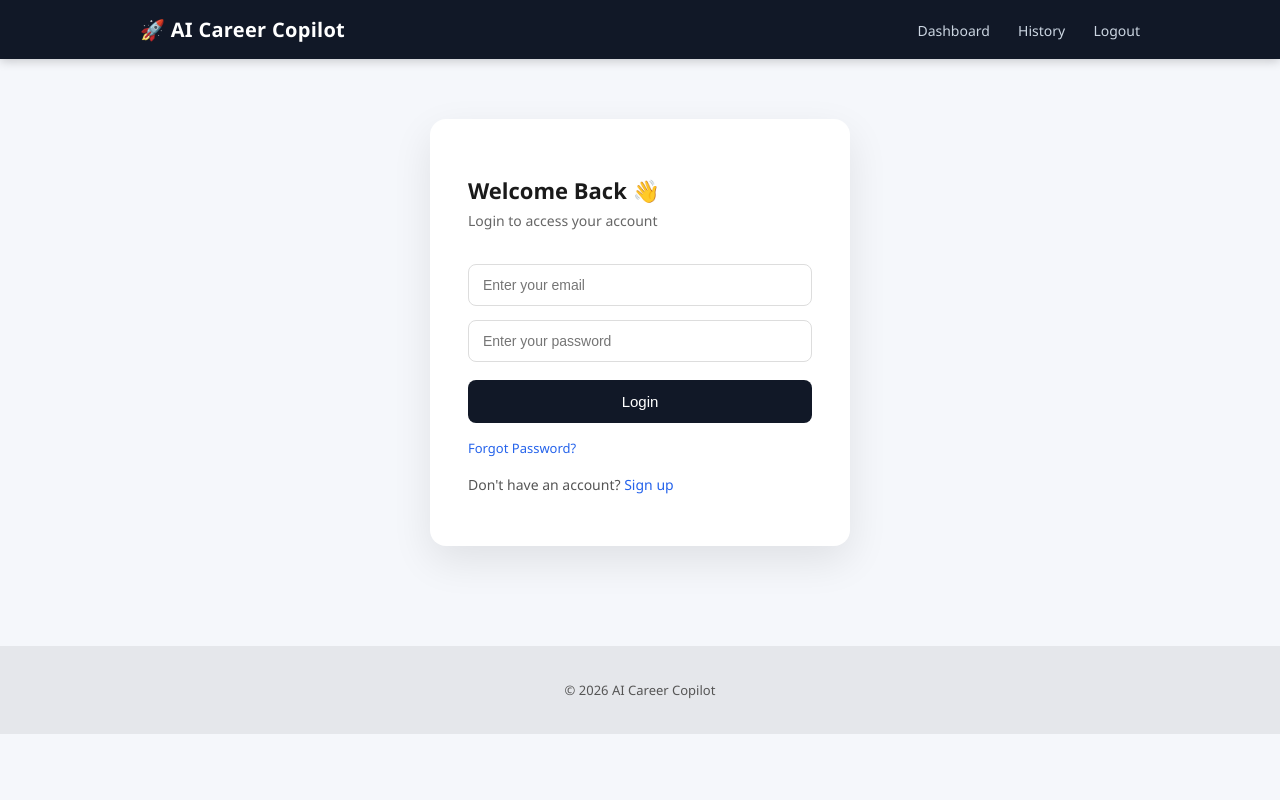
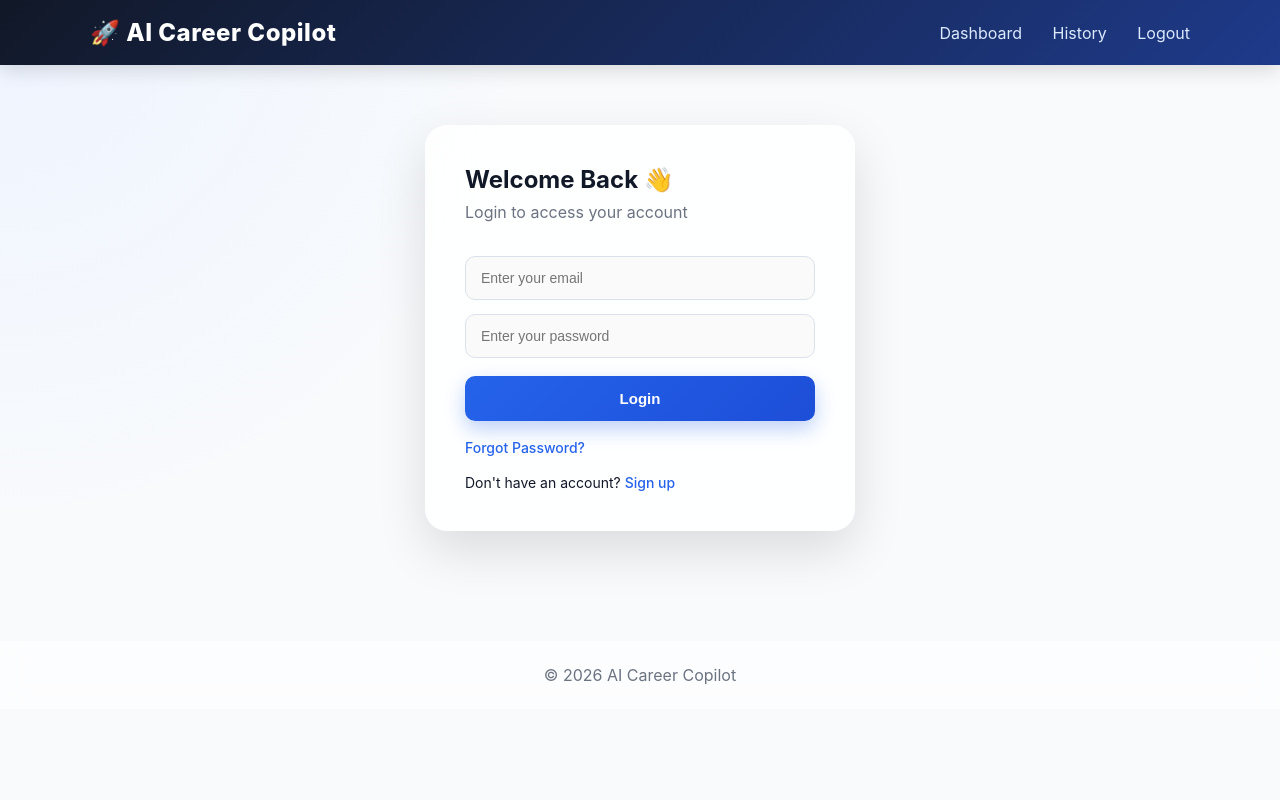
Before and after one commit to sakshidangi2006/AI_Resume_Analyzer, a Flask app: page /login in a window 1280 px wide. Run offline with Flask 3, Linux system fonts and the light colour scheme.

Commit message:
style.css

```diff
--- a/static/style.css
+++ b/static/style.css
@@ -1,28 +1,78 @@
-/* ===== RESET & BASE ===== */
-*, *::before, *::after {
+
+/* ===== RESET ===== */
+*,
+*::before,
+*::after {
 box-sizing: border-box;
+margin: 0;
+padding: 0;
 }
 
-body {
-    margin: 0;
-    font-family: 'Segoe UI', Arial, sans-serif;
-    background: #f5f7fb;
-    color: #1a1a1a;
+/* ===== ROOT COLORS ===== */
+:root {
+--primary: #2563eb;
+--primary-dark: #1d4ed8;
+--success: #16a34a;
+--warning: #d97706;
+--danger: #dc2626;
+
+--text: #111827;
+--muted: #6b7280;
+
+--white: #ffffff;
+
+--shadow-sm: 0 4px 15px rgba(0,0,0,0.05);
+--shadow-md: 0 10px 30px rgba(0,0,0,0.08);
+--shadow-lg: 0 20px 50px rgba(0,0,0,0.12);
+
+--radius: 16px;
+
 }
 
-/* ===== LAYOUT ===== */
+/* ===== BODY ===== */
+body {
+font-family: 'Inter', 'Segoe UI', sans-serif;
+color: var(--text);
+min-height: 100vh;
+
+background:
+    radial-gradient(circle at top left,
+    #eef4ff 0%,
+    #f8fafc 35%),
+
+    radial-gradient(circle at bottom right,
+    #dbeafe 0%,
+    #f1f5f9 40%);
+
+background-attachment: fixed;
+
+}
+
+/* ===== CONTAINER ===== */
 .container {
-    width: 88%;
-    max-width: 1000px;
+width: 90%;
+max-width: 1100px;
 margin: auto;
 }
 
 /* ===== HEADER ===== */
 header {
-    background: #111827;
+background: linear-gradient(
+135deg,
+#111827,
+#1e3a8a
+);
 color: white;
-    padding: 16px 0;
-    box-shadow: 0 2px 10px rgba(0, 0, 0, 0.2);
+padding: 18px 0;
+
+position: sticky;
+top: 0;
+z-index: 1000;
+
+backdrop-filter: blur(12px);
+
+box-shadow: 0 4px 20px rgba(0,0,0,0.15);
+
 }
 
 .header-inner {
@@ -33,23 +83,41 @@ header {
 
 .brand {
 color: white;
-    font-size: 20px;
-    font-weight: 700;
 text-decoration: none;
-    letter-spacing: 0.3px;
+font-size: 24px;
+font-weight: 800;
+letter-spacing: 0.5px;
 }
 
+/* ===== NAV ===== */
 nav a {
-    color: #cbd5e1;
-    margin-left: 24px;
+color: #dbeafe;
 text-decoration: none;
-    font-size: 14px;
-    transition: color 0.2s;
+margin-left: 26px;
+position: relative;
+transition: all .3s ease;
 }
 
-/* FIX: was "nav a :hover" (space = child selector, not pseudo-class) */
+nav a::after {
+content: "";
+position: absolute;
+left: 0;
+bottom: -5px;
+
+width: 0;
+height: 2px;
+
+background: white;
+transition: width .3s ease;
+
+}
+
 nav a:hover {
 color: white;
+}
+
+nav a:hover::after {
+width: 100%;
 }
 
 /* ===== MAIN ===== */
@@ -58,415 +126,541 @@ main {
 padding-bottom: 40px;
 }
 
-/* ===== CARDS ===== */
-.card {
-    background: white;
-    padding: 28px;
-    border-radius: 14px;
-    margin-bottom: 25px;
-    box-shadow: 0 4px 20px rgba(0, 0, 0, 0.07);
-    transition: transform 0.2s ease, box-shadow 0.2s ease;
+/* ===== CARD ===== */
+.card,
+.score-card,
+.sw-card {
+animation: fadeUp .6s ease;
 }
 
-/* FIX: was ".card :hover" (space = any child on hover, not the card itself) */
-.card:hover {
-    transform: translateY(-2px);
-    box-shadow: 0 8px 28px rgba(0, 0, 0, 0.1);
+.card {
+background: rgba(255,255,255,0.75);
+
+backdrop-filter: blur(16px);
+-webkit-backdrop-filter: blur(16px);
+
+border-radius: 18px;
+
+border: 1px solid rgba(255,255,255,0.4);
+
+padding: 28px;
+margin-bottom: 24px;
+
+box-shadow:
+    0 8px 30px rgba(0,0,0,0.06);
+
+transition: all .3s ease;
+
 }
 
-.result-card h3 {
-    margin-top: 20px;
-    color: #111827;
-    border-bottom: 2px solid #f0f0f0;
-    padding-bottom: 6px;
+.card:hover {
+transform: translateY(-6px);
+
+box-shadow:
+    0 20px 40px rgba(37,99,235,.15);
+
 }
 
 /* ===== AUTH ===== */
 .auth-container {
 display: flex;
 justify-content: center;
-    align-items: center;
 margin-top: 60px;
 }
 
 .auth-card {
-    width: 420px;
-    background: white;
-    padding: 38px;
-    border-radius: 16px;
-    box-shadow: 0 15px 40px rgba(0, 0, 0, 0.09);
+width: 430px;
+
+background: rgba(255,255,255,.85);
+
+backdrop-filter: blur(20px);
+
+border-radius: 22px;
+
+padding: 40px;
+
+box-shadow: var(--shadow-lg);
+
 }
 
 .auth-card h2 {
-    margin-bottom: 6px;
+margin-bottom: 8px;
 }
 
 .sub-text {
-    color: #666;
-    font-size: 14px;
+color: var(--muted);
 margin-bottom: 20px;
-    margin-top: 0;
 }
 
-.auth-card input {
+/* ===== INPUTS ===== */
+.auth-card input,
+textarea,
+input[name="role"] {
 width: 100%;
-    padding: 12px 14px;
+
+padding: 13px 15px;
+
 margin-top: 14px;
-    border-radius: 8px;
-    border: 1px solid #ddd;
+
+border-radius: 10px;
+
+border: 1px solid #dbe1ea;
+
+background: #fafafa;
+
 font-size: 14px;
-    transition: border-color 0.2s;
-    /* FIX: removed the incorrect display block on input */
+
+transition:
+    border-color .25s ease,
+    box-shadow .25s ease,
+    transform .25s ease;
+
 }
 
-/* FIX: was ".auth-card input :focus" (space = child of input on focus — invalid) */
-.auth-card input:focus {
-    border-color: #2563eb;
+.auth-card input:focus,
+textarea:focus,
+input[name="role"]:focus {
+border-color: var(--primary);
+
 outline: none;
-    box-shadow: 0 0 0 3px rgba(37, 99, 235, 0.1);
+
+box-shadow:
+    0 0 0 4px rgba(37,99,235,.12);
+
+transform: translateY(-1px);
+
 }
 
-.auth-links {
-    margin-top: 16px;
-    font-size: 13px;
+textarea {
+min-height: 140px;
+resize: vertical;
+font-family: inherit;
 }
 
-.auth-links a {
-    color: #2563eb;
-    text-decoration: none;
-}
-
-.auth-links a:hover {
-    text-decoration: underline;
-}
-
-.switch-auth {
-    margin-top: 18px;
-    font-size: 14px;
-    color: #555;
-}
-
-.switch-auth a {
-    color: #2563eb;
-    text-decoration: none;
-    font-weight: 500;
+input[type="file"] {
+width: 100%;
+margin-top: 10px;
 }
 
 /* ===== BUTTONS ===== */
 button {
 width: 100%;
+
 margin-top: 18px;
-    padding: 13px;
-    background: #111827;   /* FIX: was "background: 111827" — missing # */
+
+padding: 14px;
+
+border: none;
+border-radius: 10px;
+
+cursor: pointer;
+
 color: white;
-    border: none;
-    border-radius: 8px;
-    cursor: pointer;
+
 font-size: 15px;
-    font-weight: 500;
-    transition: background 0.2s;
+font-weight: 600;
+
+background:
+    linear-gradient(
+    135deg,
+    var(--primary),
+    var(--primary-dark)
+);
+
+box-shadow:
+    0 8px 20px rgba(37,99,235,.3);
+
+transition: all .3s ease;
+
 }
 
-/* FIX: was "button :hover" (space = child selector) */
 button:hover {
-    background: #2563eb;
+transform: translateY(-3px);
+
+box-shadow:
+    0 15px 30px rgba(37,99,235,.4);
+
 }
 
-/* ===== FORMS ===== */
-textarea {
-    width: 100%;
-    min-height: 130px;
-    padding: 12px 14px;
-    border-radius: 8px;
-    border: 1px solid #ddd;
-    margin-top: 10px;
-    font-size: 14px;
-    font-family: inherit;
-    resize: vertical;
-    transition: border-color 0.2s;
+button:active {
+transform: translateY(0);
 }
 
-textarea:focus {
-    border-color: #2563eb;
-    outline: none;
-}
-
-input[type="file"] {
-    width: 100%;
-    margin-top: 10px;
-    padding: 8px 0;
+/* ===== LINKS ===== */
+.auth-links,
+.switch-auth {
+margin-top: 18px;
 font-size: 14px;
 }
 
-input[name="role"] {
-    width: 100%;
-    margin-top: 16px;
-    padding: 13px 14px;
-    border-radius: 8px;
-    border: 1px solid #ddd;
-    font-size: 14px;
-    font-family: inherit;
-    transition: border-color 0.2s;
+.auth-links a,
+.switch-auth a {
+color: var(--primary);
+text-decoration: none;
+font-weight: 500;
 }
 
-input[name="role"]:focus {
-    border-color: #2563eb;
-    outline: none;
-}
-
-label {
-    font-size: 14px;
-    font-weight: 500;
-    color: #374151;
-}
-
-/* ===== LISTS ===== */
-ul {
-    padding-left: 20px;
-}
-
-li {
-    margin-bottom: 7px;
-    font-size: 14px;
-    line-height: 1.6;
+.auth-links a:hover,
+.switch-auth a:hover {
+text-decoration: underline;
 }
 
 /* ===== TYPOGRAPHY ===== */
 h2 {
 margin-bottom: 16px;
-    font-size: 22px;
+font-size: 24px;
 }
 
 h3 {
-    margin-bottom: 10px;
-    font-size: 17px;
+margin-bottom: 12px;
+font-size: 18px;
 }
 
-hr {
-    border: none;
-    border-top: 1px solid #e5e7eb;
-    margin: 16px 0;
+.result-card h3 {
+padding-bottom: 8px;
+border-bottom: 2px solid #f3f4f6;
 }
 
-.resume-preview {
-    font-size: 13px;
-    color: #555;
-    font-style: italic;
-    line-height: 1.6;
+/* ===== LISTS ===== */
+ul {
+padding-left: 22px;
 }
 
-/* ===== ERROR / FEEDBACK ===== */
-.error-msg {
-    color: #dc2626;
-    background: #fef2f2;
-    border: 1px solid #fecaca;
-    border-radius: 8px;
-    padding: 10px 14px;
-    font-size: 14px;
-    margin-bottom: 14px;
+li {
+margin-bottom: 8px;
+line-height: 1.6;
 }
 
 /* ===== SCORE GRID ===== */
 .score-grid {
 display: grid;
-    grid-template-columns: 1fr 1fr;
-    gap: 16px;
-    margin-bottom: 20px;
+grid-template-columns: repeat(2,1fr);
+gap: 18px;
+margin-bottom: 24px;
 }
 
 .score-card {
-    background: white;
-    border-radius: 14px;
-    padding: 24px 20px;
-    box-shadow: 0 4px 20px rgba(0,0,0,0.07);
+background:
+linear-gradient(
+145deg,
+#ffffff,
+#f8fafc
+);
+
+border-radius: 18px;
+
+padding: 24px;
+
 text-align: center;
+
+border: 1px solid #edf2f7;
+
+box-shadow: var(--shadow-sm);
+
+transition: all .3s ease;
+
+}
+
+.score-card:hover {
+transform: translateY(-4px);
 }
 
 .score-label {
+color: var(--muted);
+
 font-size: 13px;
-    font-weight: 600;
-    color: #6b7280;
+font-weight: 700;
+
+letter-spacing: .5px;
 text-transform: uppercase;
-    letter-spacing: 0.5px;
+
 margin-bottom: 12px;
+
 }
 
 .score-circle {
-    font-size: 40px;
+font-size: 52px;
 font-weight: 800;
-    line-height: 1;
 margin-bottom: 14px;
 }
 
 .score-denom {
 font-size: 16px;
-    font-weight: 500;
 color: #9ca3af;
 }
 
-.score-green { color: #16a34a; }
-.score-yellow { color: #d97706; }
-.score-red { color: #dc2626; }
+.score-green {
+color: var(--success);
+}
 
+.score-yellow {
+color: var(--warning);
+}
+
+.score-red {
+color: var(--danger);
+}
+
+/* ===== PROGRESS BAR ===== */
 .score-bar-wrap {
 height: 8px;
-    background: #f3f4f6;
-    border-radius: 99px;
+
+background: #edf2f7;
+
+border-radius: 999px;
+
 overflow: hidden;
+
 }
 
 .score-bar {
 height: 100%;
-    border-radius: 99px;
-    transition: width 0.6s ease;
+border-radius: 999px;
+
+position: relative;
+
+transition: width 1s ease;
+
 }
 
-.bar-green { background: #16a34a; }
-.bar-yellow { background: #d97706; }
-.bar-red { background: #dc2626; }
+.score-bar::after {
+content: "";
 
-/* ===== STRENGTHS & WEAKNESSES GRID ===== */
+position: absolute;
+inset: 0;
+
+background:
+    linear-gradient(
+    90deg,
+    transparent,
+    rgba(255,255,255,.45),
+    transparent
+);
+
+animation: shine 2s infinite;
+
+}
+
+.bar-green {
+background: var(--success);
+}
+
+.bar-yellow {
+background: var(--warning);
+}
+
+.bar-red {
+background: var(--danger);
+}
+
+/* ===== STRENGTHS WEAKNESSES ===== */
 .sw-grid {
 display: grid;
-    grid-template-columns: 1fr 1fr;
-    gap: 16px;
-    margin-bottom: 20px;
+grid-template-columns: repeat(2,1fr);
+gap: 18px;
 }
 
 .sw-card {
 background: white;
-    border-radius: 14px;
-    padding: 20px;
-    box-shadow: 0 4px 20px rgba(0,0,0,0.07);
+
+border-radius: 18px;
+
+padding: 22px;
+
+box-shadow: var(--shadow-sm);
+
 }
 
 .sw-strength {
-    border-top: 3px solid #16a34a;
+border-top: 4px solid var(--success);
 }
 
 .sw-weakness {
-    border-top: 3px solid #d97706;
+border-top: 4px solid var(--warning);
 }
 
-.sw-card h3 {
-    margin-top: 0;
-    margin-bottom: 12px;
-}
-
-/* ===== KEYWORD CHIPS ===== */
+/* ===== KEYWORDS ===== */
 .keyword-chips {
 display: flex;
 flex-wrap: wrap;
-    gap: 8px;
-    margin-top: 6px;
+gap: 10px;
 }
 
 .chip {
+padding: 6px 14px;
+
+border-radius: 999px;
+
 font-size: 13px;
-    font-weight: 500;
-    padding: 5px 12px;
-    border-radius: 99px;
-    display: inline-block;
+font-weight: 600;
+
+transition: all .25s ease;
+
+cursor: pointer;
+
+}
+
+.chip:hover {
+transform: translateY(-2px);
+
+box-shadow:
+    0 8px 15px rgba(0,0,0,.08);
+
 }
 
 .chip-match {
 background: #dcfce7;
 color: #15803d;
-    border: 1px solid #bbf7d0;
 }
 
 .chip-gap {
 background: #fee2e2;
 color: #b91c1c;
-    border: 1px solid #fecaca;
 }
 
-.kw-section-label {
-    font-size: 13px;
-    font-weight: 600;
-    margin: 0 0 6px 0;
+/* ===== ERROR ===== */
+.error-msg {
+background: #fff1f2;
+
+color: var(--danger);
+
+border: 1px solid #fecdd3;
+
+padding: 12px;
+
+border-radius: 10px;
+
+margin-bottom: 14px;
+
 }
 
-.kw-match-label { color: #15803d; }
-.kw-gap-label { color: #b91c1c; }
-
-/* ===== SUGGESTION & ROADMAP LISTS ===== */
-.suggestion-list li,
-.roadmap-list li {
-    margin-bottom: 10px;
-    line-height: 1.6;
-    padding-left: 4px;
+/* ===== HISTORY ===== */
+.history-header {
+display: flex;
+align-items: center;
+gap: 14px;
 }
 
-/* ===== OPTIONAL TAG ===== */
-.optional-tag {
-    font-size: 12px;
-    color: #9ca3af;
-    font-weight: 400;
-    margin-left: 6px;
+.report-count {
+background: #e0f2fe;
+
+color: #0369a1;
+
+border-radius: 999px;
+
+padding: 4px 12px;
+
+font-size: 13px;
+
+}
+
+.card-top-bar {
+display: flex;
+justify-content: space-between;
+align-items: center;
+}
+
+/* ===== DELETE BUTTON ===== */
+.btn-delete {
+width: auto;
+
+padding: 8px 16px;
+
+background: white;
+
+color: var(--danger);
+
+border: 1px solid #fca5a5;
+
+box-shadow: none;
+
+}
+
+.btn-delete:hover {
+background: var(--danger);
+color: white;
+}
+
+/* ===== FOOTER ===== */
+footer {
+margin-top: 70px;
+
+padding: 24px;
+
+text-align: center;
+
+background: rgba(255,255,255,.6);
+
+backdrop-filter: blur(12px);
+
+color: #6b7280;
+
+}
+
+/* ===== ANIMATIONS ===== */
+@keyframes fadeUp {
+from {
+opacity: 0;
+transform: translateY(20px);
+}
+to {
+opacity: 1;
+transform: translateY(0);
+}
+}
+
+@keyframes shine {
+from {
+transform: translateX(-100%);
+}
+to {
+transform: translateX(100%);
+}
+}
+
+/* ===== SCROLLBAR ===== */
+::-webkit-scrollbar {
+width: 10px;
+}
+
+::-webkit-scrollbar-track {
+background: #f1f5f9;
+}
+
+::-webkit-scrollbar-thumb {
+background: #94a3b8;
+border-radius: 999px;
+}
+
+::-webkit-scrollbar-thumb:hover {
+background: #64748b;
 }
 
 /* ===== RESPONSIVE ===== */
-@media (max-width: 600px) {
+@media (max-width: 768px) {
+
 .score-grid,
 .sw-grid {
     grid-template-columns: 1fr;
 }
+
+.auth-card {
+    width: 100%;
 }
 
-/* ===== HISTORY PAGE ===== */
-.history-header {
-    display: flex;
-    align-items: center;
-    gap: 14px;
-    margin-bottom: 6px;
+.header-inner {
+    flex-direction: column;
+    gap: 15px;
 }
 
-.report-count {
-    font-size: 13px;
-    color: #6b7280;
-    background: #f3f4f6;
-    padding: 3px 10px;
-    border-radius: 99px;
+nav {
+    display: flex;
+    flex-wrap: wrap;
+    justify-content: center;
 }
 
-.card-top-bar {
-    display: flex;
-    align-items: center;
-    justify-content: space-between;
-    margin-bottom: 6px;
+nav a {
+    margin: 8px;
 }
 
-.resume-preview-label {
-    margin: 0;
 }
-
-.btn-delete {
-    width: auto;
-    margin-top: 0;
-    padding: 7px 14px;
-    background: #fff;
-    color: #dc2626;
-    border: 1.5px solid #fca5a5;
-    border-radius: 7px;
-    font-size: 13px;
-    font-weight: 500;
-    cursor: pointer;
-    transition: background 0.2s, color 0.2s, border-color 0.2s;
-}
-
-.btn-delete:hover {
-    background: #dc2626;
-    color: white;
-    border-color: #dc2626;
-}
-
-/* ===== FOOTER ===== */
-footer {
-    margin-top: 60px;
-    padding: 22px;
-    text-align: center;
-    background: #e5e7eb;
-    font-size: 13px;
-    color: #555;
-}
```
Lines whose indentation alone changed are shown as unchanged.
